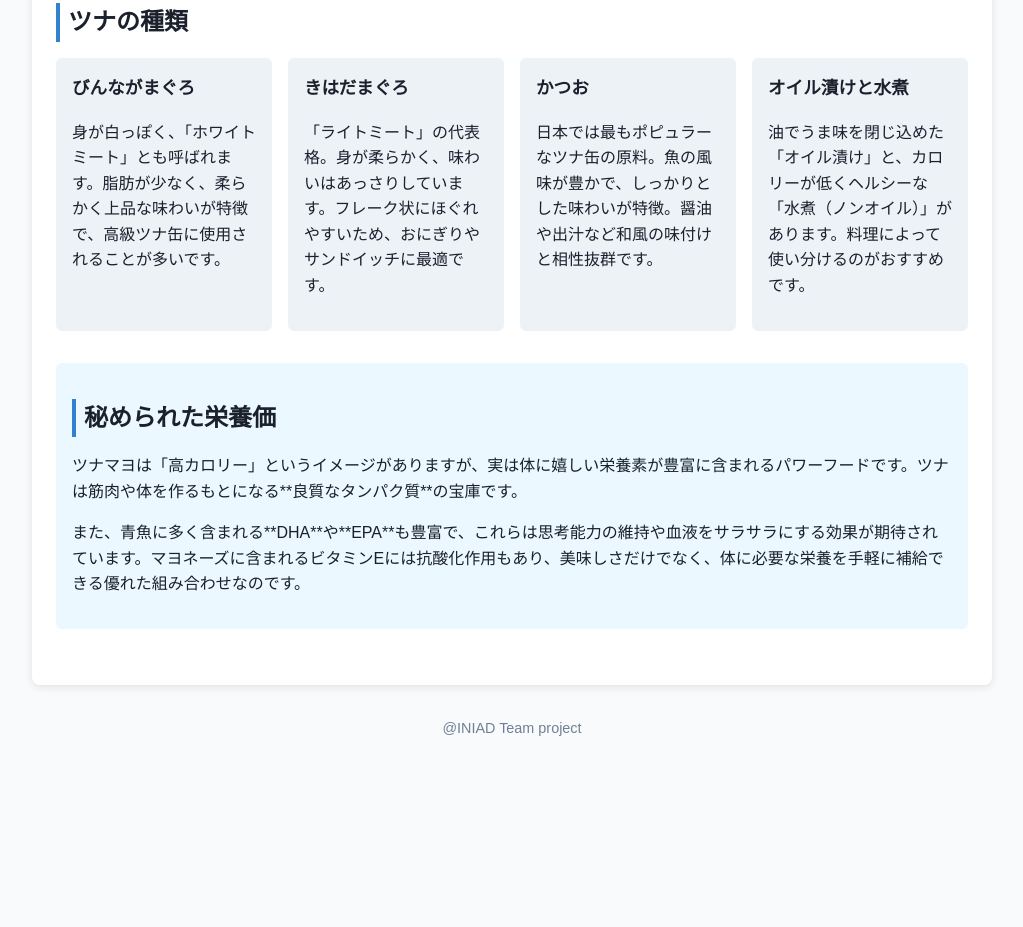
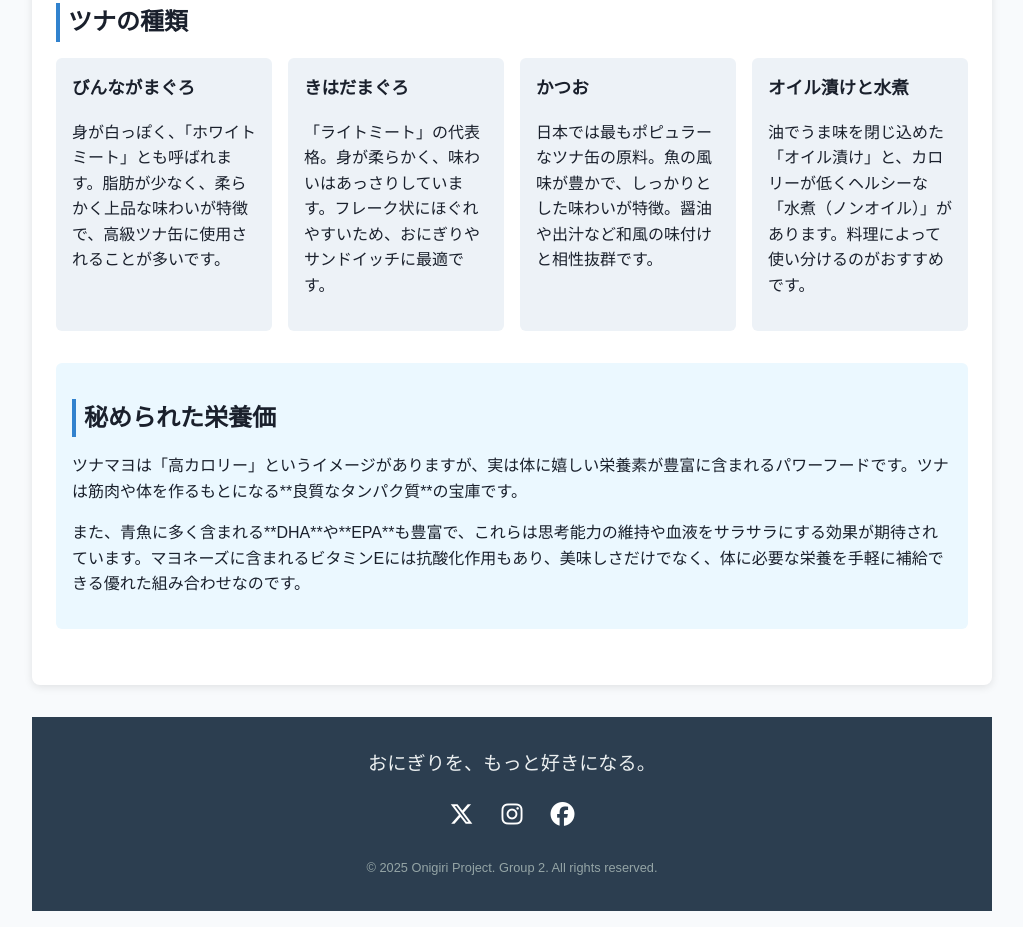
Before and after one commit to s1F102502654/team-project, a plain HTML site: page tunamayo.html in a window 1280 px wide. Shown: the part 508-1435 px from the top of the page, without its empty margins (128-1151 px from the left). Before the commit the page ends 1278 px from the top, so only its background shows below. Drawn offline with Linux system fonts and the light colour scheme.

Commit message:
フッターの追加
フッターの追加

```diff
--- a/css/tunamayo.css
+++ b/css/tunamayo.css
@@ -251,3 +251,44 @@ tbody tr:nth-child(odd) {
     text-decoration: underline;
     text-underline-offset: 6px;
 }
+/* フッター全体 */
+.site-footer {
+    background-color: #2c3e50; /* 背景を濃い色に */
+    color: #ecf0f1;           /* 文字を明るい色に */
+    padding: 2rem 1rem;      /* 内側の余白を調整 */
+    text-align: center;
+}
+
+/* フッター内の見出し */
+.site-footer h4 {
+    font-size: 1.2rem;
+    font-weight: normal;
+    margin-top: 0;
+    margin-bottom: 1rem;
+}
+
+/* SNSアイコンのコンテナ */
+.social-icons {
+    margin-bottom: 1.5rem;
+}
+
+/* 各SNSアイコンのリンク */
+.social-icons a {
+    color: #ffffff; /* アイコンの色 */
+    text-decoration: none; /* 下線を消す */
+    font-size: 1.5rem; /* アイコンの大きさ */
+    margin: 0 0.75rem; /* アイコン同士の間隔 */
+    transition: color 0.3s ease; /* 色が変わるアニメーション */
+}
+
+/* アイコンにカーソルを合わせた時 */
+.social-icons a:hover {
+    color: #3498db; /* 青っぽい色に変化 */
+}
+
+/* コピーライトの文字 */
+.copyright {
+    font-size: 0.8rem;
+    color: #95a5a6; /* 少し薄いグレーに */
+    margin-bottom: 0;
+}
--- a/tunamayo.html
+++ b/tunamayo.html
@@ -6,6 +6,7 @@
     <meta name="viewport" content="width=device-width, initial-scale=1.0">
     <title>ツナマヨの魅力</title>
     <link rel="stylesheet" type="text/css" href="css/tunamayo.css">
+     <link rel="stylesheet" href="https://cdnjs.cloudflare.com/ajax/libs/font-awesome/6.5.2/css/all.min.css">
 </head>
 
 <body>
@@ -80,7 +81,13 @@
         </main>
 
         <footer class="site-footer">
-            <p>@INIAD Team project</p>
+            <h4>おにぎりを、もっと好きになる。</h4>
+            <div class="social-icons">
+                <a href="#"><i class="fa-brands fa-x-twitter"></i></a>
+                <a href="#"><i class="fa-brands fa-instagram"></i></a>
+                <a href="#"><i class="fa-brands fa-facebook"></i></a>
+            </div>
+            <p class="copyright">© 2025 Onigiri Project. Group 2. All rights reserved.</p>
         </footer>
     </div>
 
```
